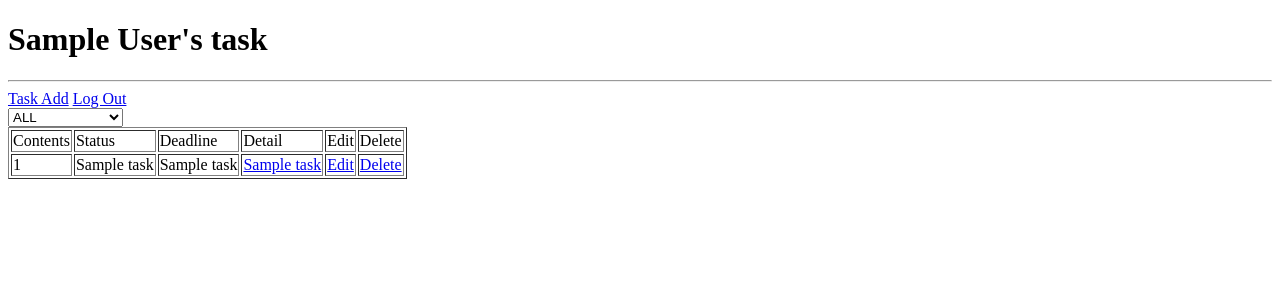
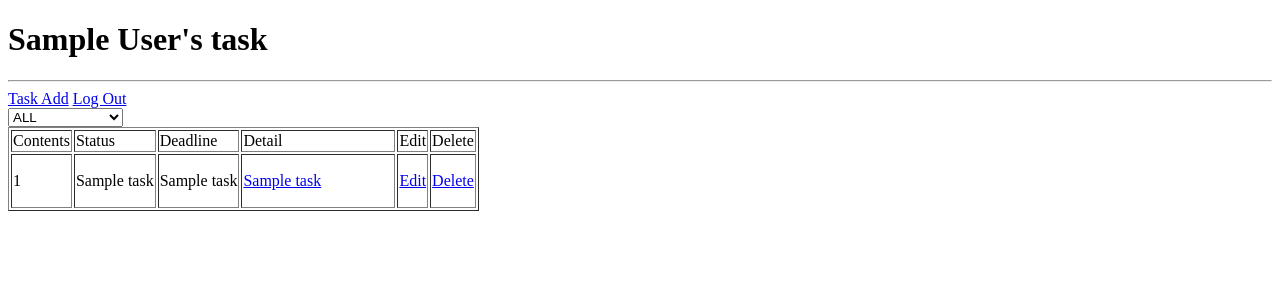
Before and after one commit to gacky35/CompleteTasks, a Flask app: page /list in a window 1280 px wide. Shown: the top 300 px of the page. Run offline with Flask 2, Linux system fonts and the light colour scheme; the visitor is signed in with stand-in values (Sample User, id 1); a database or web service that is not in the repository returns one stand-in record (values such as "Sample title"); some libraries are stand-ins or nearby versions.

Commit message:
listのdetailにおける表示幅の制限

```diff
--- /dev/null
+++ b/static/css/list.css
@@ -0,0 +1,6 @@
+.tdata {
+    width: 150px;
+    overflow: hidden;
+    white-space: nowrap;
+    text-overflow: ellipsis;
+}
--- a/templates/list.html
+++ b/templates/list.html
@@ -3,6 +3,7 @@
     <head>
         <title>List</title>
         <link rel="shortcut icon" href="{{ url_for('static', filename='favicon.ico') }}">
+        <link rel="stylesheet" href="/static/css/list.css">
         <script type="text/javascript" src="/static/js/list.js"></script>
     </head>
     <body>
@@ -31,7 +32,7 @@
                 <td>{{ task[0] }}</td>
                 <td>{{ task[1] }}</td>
                 <td>{{ task[2] }}</td>
-                <td><a href="view?no={{ task[5] }}">{{ task[3] }}</td>
+                <td><a href="view?no={{ task[5] }}"><p class="tdata">{{ task[3] }}</p></td>
                 <td><a href="edit?no={{ task[5] }}">Edit</a></td>
                 <td><a href="delete?no={{ task[5] }}" onClick="return check()">Delete</a></td>
             </tr>
```
